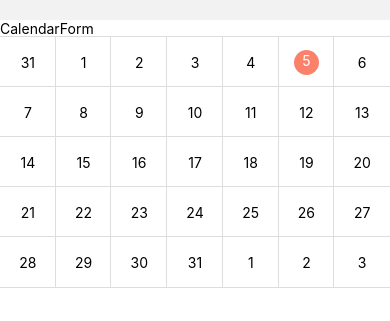
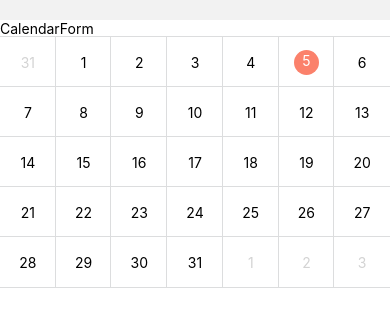
Before and after one commit to Jeong-WonSeok/Salus, a React Native app in the folder Mobile/: screen /Calendar in a window 390 px wide. Shown: the top 321 px of the page. Built offline with nearby package versions, Linux system fonts and the light colour scheme.

Commit message:
SY-feature mobile Calendar 제작

```diff
--- a/Mobile/components/Calendar/Components/Day.js
+++ b/Mobile/components/Calendar/Components/Day.js
@@ -11,7 +11,8 @@ const Day = ({ day, value, onChange }) => {
         <Text
           style={
             (context.style === "today" ? styles.today : null) ||
-            (context.style === "selected" ? styles.selected : null)
+            (context.style === "selected" ? styles.selected : null) ||
+            (context.style === "other" ? styles.other : null)
           }
         >
           {day.format("D").toString()}
@@ -58,6 +59,9 @@ const styles = StyleSheet.create({
     width: "25px",
     borderRadius: "50%",
   },
+  other: {
+    color: "lightgray",
+  },
 });
 
 export default Day;
--- a/Mobile/components/Calendar/function/styles.js
+++ b/Mobile/components/Calendar/function/styles.js
@@ -7,13 +7,13 @@ function isSelected(day, value) {
 // export function beforeToday(day) {
 //   return day.isBefore(new Date(), "day");
 // }
-// export function beforeMonth(day, value) {
-//   return day.isBefore(value.clone().startOf("month"), "day");
-// }
+export function beforeMonth(day, value) {
+  return day.isBefore(value.clone().startOf("month"), "day");
+}
 
-// export function afterMonth(day, value) {
-//   return day.isAfter(value.clone().endOf("month"), "day");
-// }
+export function afterMonth(day, value) {
+  return day.isAfter(value.clone().endOf("month"), "day");
+}
 
 function isToday(day) {
   return day.isSame(new Date(), "day");
@@ -32,8 +32,8 @@ function dayStyles(day, value) {
   if (isToday(day)) {
     return { style: "today" };
   }
-  // if (beforeMonth(day, value)) return { style: "before" };
-  // if (afterMonth(day, value)) return { style: "before" };
+  if (beforeMonth(day, value)) return { style: "other" };
+  if (afterMonth(day, value)) return { style: "other" };
   return "";
 }
 
```
